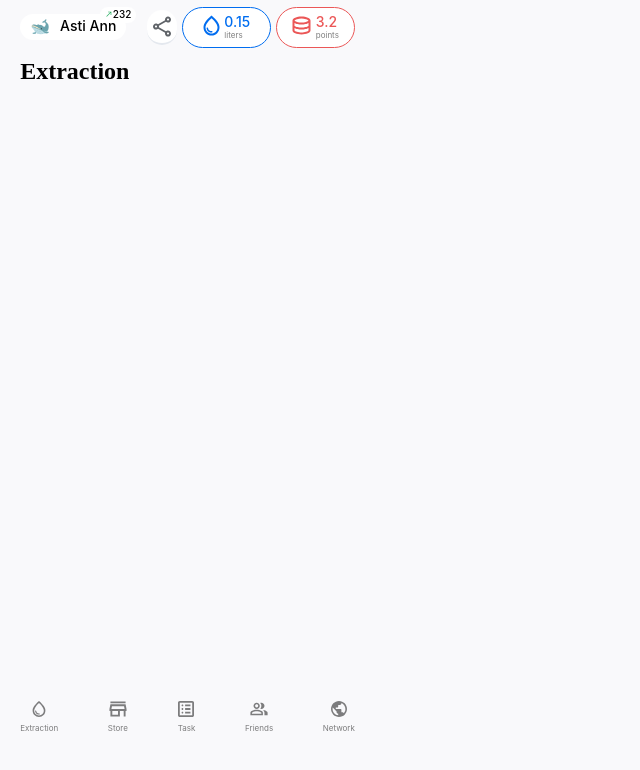
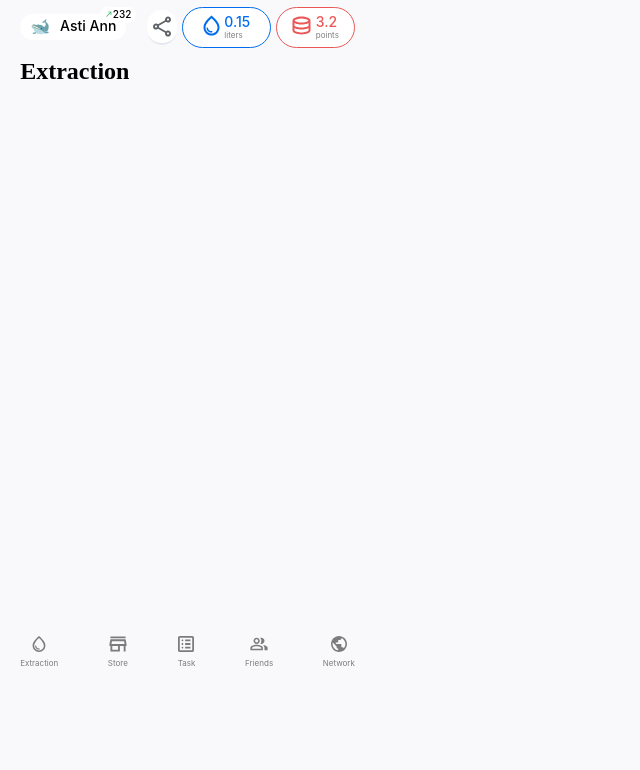
Before and after one commit to mhdnv1/miniapptg, a React (Vite) app: page / in a window 1280 px wide. Shown: the top 770 px of the page, without its empty margins (0-640 px from the left). Built offline with nearby package versions, Linux system fonts and the light colour scheme.

Commit message:
mini height

```diff
--- a/src/app/Layout/Layout.tsx
+++ b/src/app/Layout/Layout.tsx
@@ -36,7 +36,7 @@ export const Layout: React.FC = () => {
       )} */}
        <div className='container'>
           <Header />
-          <div style={{height:"643px" , overflow:"auto"}}>
+          <div style={{height:"570px" , overflow:"auto"}}>
             <Outlet />
           </div>
           <Menu />
--- a/src/app/styles/components/Menu.module.scss
+++ b/src/app/styles/components/Menu.module.scss
@@ -8,6 +8,7 @@
 }
 .menuNav {
     padding-bottom: 26px;
+    padding-top: 8px;
     // position: fixed;
     // width: 100%;
     // left: 0;
```
